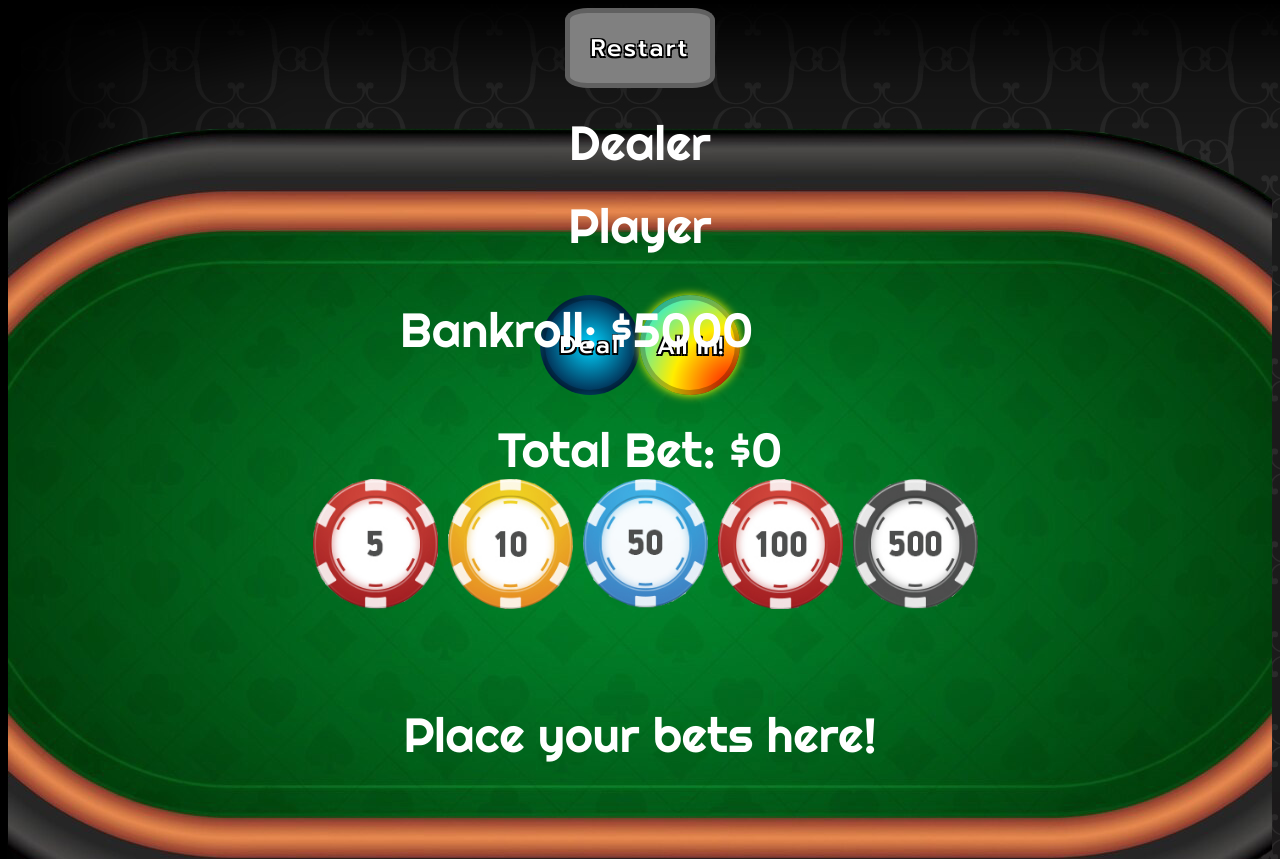
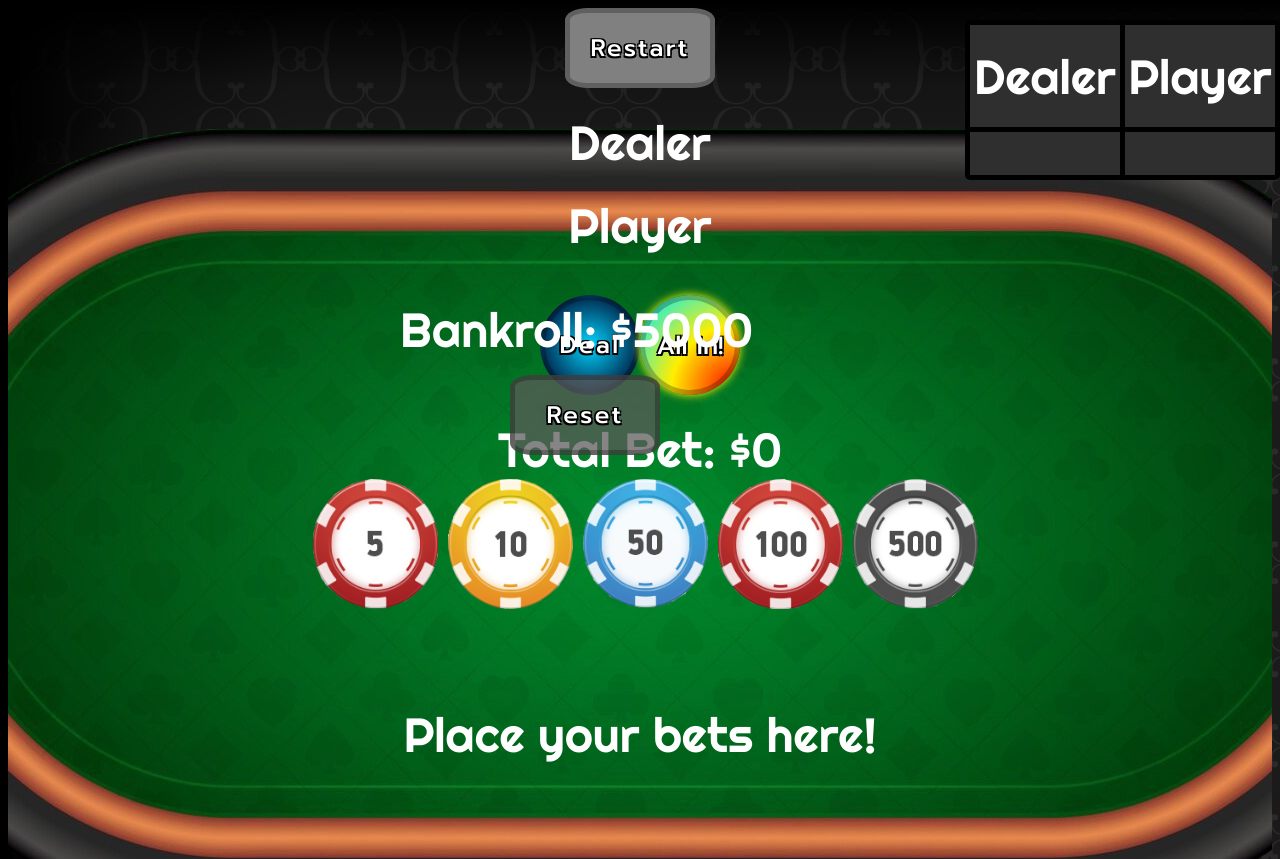
Before and after one commit to Chrissszz/Blackjack, a plain HTML site: page index.html in a window 1280 px wide. Drawn offline with nearby package versions, Linux system fonts and the light colour scheme.

Commit message:
ScoreBoard

```diff
--- a/index.html
+++ b/index.html
@@ -12,9 +12,18 @@
 <body>
     <section id="tableBackground">
         <section id="topSection">
+            <div id="scoreCounterContainer">
+                <div class="boxGrid">Dealer</div>
+                <div class="boxGrid">Player</div>
+                <div class="boxGrid dealerScore">0</div>
+                <div class="boxGrid playerScore">0</div>
+            </div>
             <div class="row restart">
                 <button onclick="restartGame()" id="restartButton">Restart</button>
                 <span class="bankroll">Bankroll: $<span class="bankrollAmount"></span></span>
+                <div class="row reset">
+                    <button onclick="resetBankRoll()" id="resetBankroll">Reset</button>
+                </div>
             </div>
         </section>
         <section id="dealerSection">
--- a/js/script.js
+++ b/js/script.js
@@ -88,10 +88,14 @@ let imageResetPlayer = document.querySelector('.cardDisplayImagePlayer');
 let chipDisplaySection = document.querySelector('#chipDisplay');
 let betValue = document.querySelector('.bet')
 let bankrollSelector = document.querySelector(".bankrollAmount");
-let allInButton = document.querySelector("#allInButton")
+let allInButton = document.querySelector("#allInButton");
+let resetBank = document.querySelector('.reset');
+let dealerScore = document.querySelector('.dealerScore');
+let playerScore = document.querySelector('.playerScore')
 let bankroll = 0
 hideButtons();
 addBankrollStorage();
+addScoreToStorage();
 
 
 
@@ -103,11 +107,10 @@ function startGame() {
     startButton.style.display = "none";
     hitButton.style.display = 'inline-block';
     standButton.style.display = 'inline-block';
+    resetBank.style.display = 'none';
     chipDisplaySection.style.display = 'none';
 
     betValue.innerHTML = `Bet: ${Number(chipValueBetNumber.innerHTML)}`;
-    console.log(betValue)
-    console.log(chipValueBetNumber)
     bankroll -= Number(chipValueBetNumber.innerHTML);
     bankrollSelector.innerHTML = bankroll;
     localStorage.setItem('bankroll', bankroll);
@@ -148,6 +151,8 @@ function playerStartCards(){
             bankroll += Number(chipValueBetNumber.innerHTML) * 2;
             bankrollSelector.innerHTML = bankroll
             localStorage.setItem('bankroll', bankroll);
+            playerScore.innerHTML = Number(playerScore.innerHTML) + 1;
+            localStorage.setItem('playerScore', playerScore.innerHTML)
     }
 }
 function dealerStartCards(){
@@ -182,6 +187,8 @@ function dealerStartCards(){
         playerOutCome();
         modalBlackjackWin();
         endGame();
+        dealerScore.innerHTML = Number(dealerScore.innerHTML) + 1;
+        localStorage.setItem('dealerScore', dealerScore.innerHTML)
     }
 }
 function cardCount() {
@@ -208,9 +215,14 @@ function cardCount() {
             bankroll += Number(chipValueBetNumber.innerHTML) * 2;
             bankrollSelector.innerHTML = bankroll
             localStorage.setItem('bankroll', bankroll);
+            playerScore.innerHTML = Number(playerScore.innerHTML) + 1;
+            localStorage.setItem('playerScore', playerScore.innerHTML)
+
     }else if(playerCount > 21) {
         playerOutCome(false);
         endGame();
+        dealerScore.innerHTML = Number(dealerScore.innerHTML) +1;
+        localStorage.setItem('dealerScore', dealerScore.innerHTML)
     };
 }
 function standCount() {
@@ -232,6 +244,8 @@ function standCount() {
         if(dealerCount === 21){
             playerOutCome(false);
             endGame();
+            dealerScore.innerHTML = Number(dealerScore.innerHTML) +1;
+            localStorage.setItem('dealerScore', dealerScore.innerHTML)
         }else if(dealerCount > 21) {
             playerOutCome(true);
             endGame();
@@ -240,7 +254,8 @@ function standCount() {
             bankroll += Number(chipValueBetNumber.innerHTML) * 2;
             bankrollSelector.innerHTML = bankroll
             localStorage.setItem('bankroll', bankroll);
-
+            playerScore.innerHTML = Number(playerScore.innerHTML) + 1;
+            localStorage.setItem('playerScore', playerScore.innerHTML)
         };
 }
 function restartGame(){
@@ -380,3 +395,18 @@ function addBankrollStorage() {
     }
     bankrollSelector.innerHTML = bankroll;
 }
+
+function addScoreToStorage() {
+    let displayPlayerScore = localStorage.getItem('playerScore')
+    localStorage.getItem('playerScore')
+    playerScore.innerHTML = displayPlayerScore
+    let displayDealerScore = localStorage.getItem('dealerScore')
+    localStorage.getItem('dealerScore')
+    dealerScore.innerHTML = displayDealerScore
+}
+
+function resetBankRoll() {
+    localStorage.clear()
+    bankrollSelector.innerHTML = "5000"
+
+}
--- a/styles/styles.css
+++ b/styles/styles.css
@@ -174,7 +174,7 @@ img{
     width: 120px;
 }
 /*Modal*/
-.backdrop {
+.backdrop{
     position: fixed;
     top: 0;
     left: 0;
@@ -191,7 +191,7 @@ img{
 }
 
 /* Modal content */
-.modal {
+.modal{
     font-family: "Righteous", serif;
     font-size: 6em;
     position: absolute;
@@ -205,25 +205,25 @@ img{
     text-align: center;
     z-index: 1001; /* Ensure it's above the backdrop */
 }
-.chip {
+.chip{
     height: 130px;
     width: 125px;
     cursor: grab;
     transition: transform 0.2s;
 }
 
-.chip:active {
+.chip:active{
     cursor: grabbing;
 }
 
-.drop-zone {
+.drop-zone{
     height: 200px;
     display: flex;
     align-items: center;
     justify-content: center;
 }
 
-.drop-zone.dragover {
+.drop-zone.dragover{
     width: 800px;
     background-color: #e0ffe052;
 }
@@ -247,7 +247,7 @@ img{
     margin-top: 0;
     margin-bottom: 0;
 }
-.betNumberDisplay {
+.betNumberDisplay{
     display: flex;
     justify-content: space-between; /* Distribute space between items */
     align-items: center; /* Center items vertically */
@@ -256,27 +256,68 @@ img{
     font-size: 3em;
 }
 
-.bet {
+.bet{
     flex: 1; /* Pushes the player span to the center */
     text-align: left; /* Align text to the left */
     margin-left: 475px;
 }
 
-.playerPlayer {
+.playerPlayer{
     position: absolute;
     left: 50%;
     transform: translateX(-50%);
     text-align: center;
 }
-.bankroll {
+.bankroll{
     font-family: "Righteous", sans-serif;
     font-size: 3em;
     color: white;
     position: absolute;
     left: 400px;
     top: 300px;
-
 }
+.reset {
+    position: absolute;
+    left: 510px;
+    top: 375px;
+}
+#resetBankroll {
+    background-color: rgba(92, 90, 90, 0.74);
+    border-radius: 15%;
+    width: 150px;
+    height: 80px;
+}
+#resetBankroll:hover {
+    letter-spacing: 0.15em;
+    text-shadow: 2px 2px 2px #000000;
+    box-shadow: 0 0 30px rgb(252, 252, 253);
+    animation: blinkingBorderRestart 3s linear infinite;
+}
+#scoreCounterContainer {
+    font-family: "Righteous", sans-serif;
+    border: 5px solid black;
+    margin: 20px auto;
+    width:305px;
+    height:150px;
+    background-color:rgb(0, 0, 0);
+    display:grid;
+    grid-template-columns: 150px 150px;
+    grid-row: auto auto;
+    grid-column-gap: 5px;
+    grid-row-gap: 5px;
+    position: absolute;
+    right: 0px;
+    top: 0px;
+    border-radius: 5px;
+}
+.boxGrid{
+      background-color: rgba(255, 255, 255, 0.185);
+      color:rgb(255, 255, 255);
+      display:flex;
+      align-items:center;
+      justify-content:center;
+      font-size:3em;
+    }
 
 /*Animations*/
 @keyframes blinkingBorder {
```
